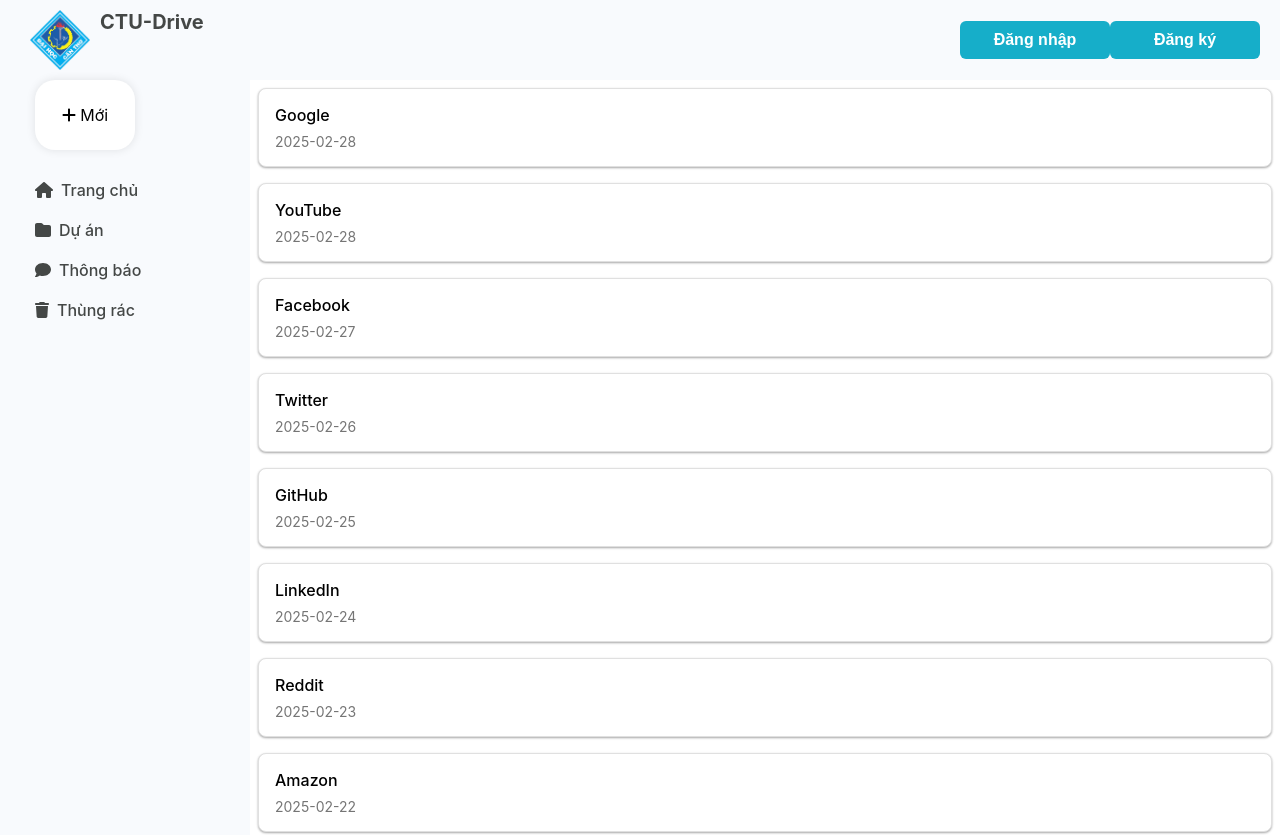
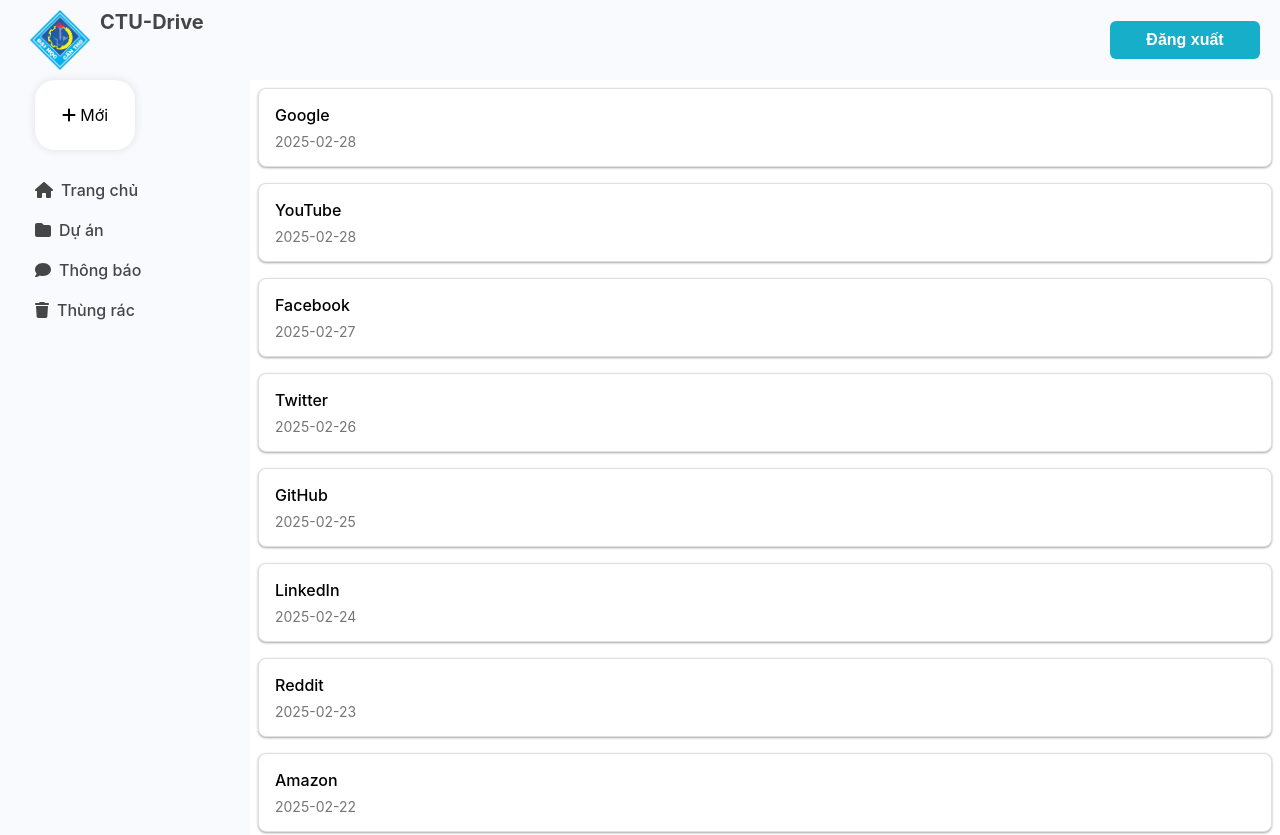
Before and after one commit to dradvm/WebProjectManagementFE, a React (Create React App) app: page /form in a window 1280 px wide. Shown: the top 835 px of the page. Built offline with nearby package versions, Linux system fonts and the light colour scheme; data requests are answered from the project's data file; sample sign-in values are in the browser's storage.

Commit message:
handle logout

```diff
--- a/src/App.js
+++ b/src/App.js
@@ -1,5 +1,11 @@
 import GlobalStyles from "./GlobalStyles/globalStyle";
-import { BrowserRouter, Route, Routes, Navigate, useNavigate } from "react-router-dom";
+import {
+  BrowserRouter,
+  Route,
+  Routes,
+  Navigate,
+  useNavigate,
+} from "react-router-dom";
 import classNames from "classnames/bind";
 import styles from "./App.module.scss";
 import { createContext, useState } from "react";
@@ -18,11 +24,10 @@
   const [sidebarIndexClicked, setSidebarIndexClicked] = useState(null);
   const [userRole, setUserRole] = useState("admin"); // Giả lập role, sau này có thể lấy từ API hoặc localStorage
   // import AdminLayout from "./Components/layouts/AdminLayout"; // Layout riêng cho Admin
-  const [isAuthenticated, setIsAuthenticated] = useState(!!localStorage.getItem("token"));
-  const navigate = useNavigate();
-
+  const [isAuthenticated, setIsAuthenticated] = useState(
+    !!localStorage.getItem("token")
+  );
   return (
-
     <sidebarContext.Provider
       value={{ sidebarIndexClicked, setSidebarIndexClicked, userRole }}
     >
@@ -30,8 +35,16 @@
         <Routes>
           {!isAuthenticated ? (
             <>
-                <Route path="/login" element={<Login setIsAuthenticated={setIsAuthenticated} />} />
-                <Route path="/signup" element={<SignUp />} />
+              <Route
+                path="/login"
+                element={
+                  <Login
+                    setIsAuthenticated={setIsAuthenticated}
+                    onClose={() => {}}
+                  />
+                }
+              />
+              <Route path="/signup" element={<SignUp onClose={() => {}} />} />
               <Route path="*" element={<Navigate to="/login" replace />} />
             </>
           ) : (
@@ -78,7 +91,6 @@
         </Routes>
       </GlobalStyles>
     </sidebarContext.Provider>
-
   );
 }
 
--- a/src/Components/Login/login.js
+++ b/src/Components/Login/login.js
@@ -5,13 +5,14 @@
 import Button from "../layouts/LoginComponents/Button";
 import { Link } from "react-router-dom";
 
-const Login = ({ onClose,setIsAuthenticated }) => {
+const Login = ({ setIsAuthenticated, onClose }) => {
   const [email, setEmail] = useState("");
   const [password, setPassword] = useState("");
   const navigate = useNavigate();
   const [loginMessage, setLoginMessage] = useState("");
   const loginRef = useRef(null);
-
+  console.log(setIsAuthenticated);
+  console.log(onClose);
   const handleLogin = (e) => {
     e.preventDefault();
     if (email === "test@gmail.com" && password === "123456") {
@@ -25,19 +26,6 @@
       setLoginMessage("Invalid email or password. Please try again!");
     }
   };
-
-  useEffect(() => {
-    const handleClickOutside = (event) => {
-      if (loginRef.current && !loginRef.current.contains(event.target)) {
-        onClose();
-      }
-    };
-
-    document.addEventListener("mousedown", handleClickOutside);
-    return () => {
-      document.removeEventListener("mousedown", handleClickOutside);
-    };
-  }, [onClose]);
 
   return (
     <div className={styles.overlay}>
--- a/src/Components/layouts/Header/header.js
+++ b/src/Components/layouts/Header/header.js
@@ -2,15 +2,20 @@
 import styles from "./header.module.scss";
 import InputField from "../LoginComponents/InputField";
 import { useState } from "react";
+import { useNavigate } from "react-router-dom";
 import Login from "../../Login/login";
 import SignUp from "../../Login/signUp";
 import Button from "../LoginComponents/Button";
 import { Link } from "react-router-dom";
 const cx = classNames.bind(styles);
 function Header() {
-  const [isLogin, setIsLogin] = useState(false);
-  const [isSignup, setIsSignup] = useState(false);
-
+  const [logout, setLogout] = useState(false);
+  const navigate = useNavigate();
+  const handleLogout = () => {
+    localStorage.clear(); // Xóa localStorage
+    setLogout(true);
+    navigate("/login"); // Chuyển hướng về trang login
+  };
   return (
     <div className={cx("wrapper")}>
       <Link to={"/"} style={{ textDecoration: "none" }}>
@@ -20,26 +25,8 @@
         </div>
       </Link>
       <div>
-        <Button
-          text="Đăng nhập"
-          onClick={() => {
-            setIsLogin(true);
-            setIsSignup(false);
-          }}
-          width={"150px"}
-        />
-
-        <Button
-          text="Đăng ký"
-          onClick={() => {
-            setIsSignup(true);
-            setIsLogin(false);
-          }}
-          width={"150px"}
-        />
-
-        {isLogin && <Login onClose={() => setIsLogin(false)} />}
-        {isSignup && <SignUp onClose={() => setIsSignup(false)} />}
+        <Button text="Đăng xuất" onClick={handleLogout} width={"150px"} />
+        {console.log(logout)}
       </div>
     </div>
   );
```
Lines whose indentation alone changed are shown as unchanged.
